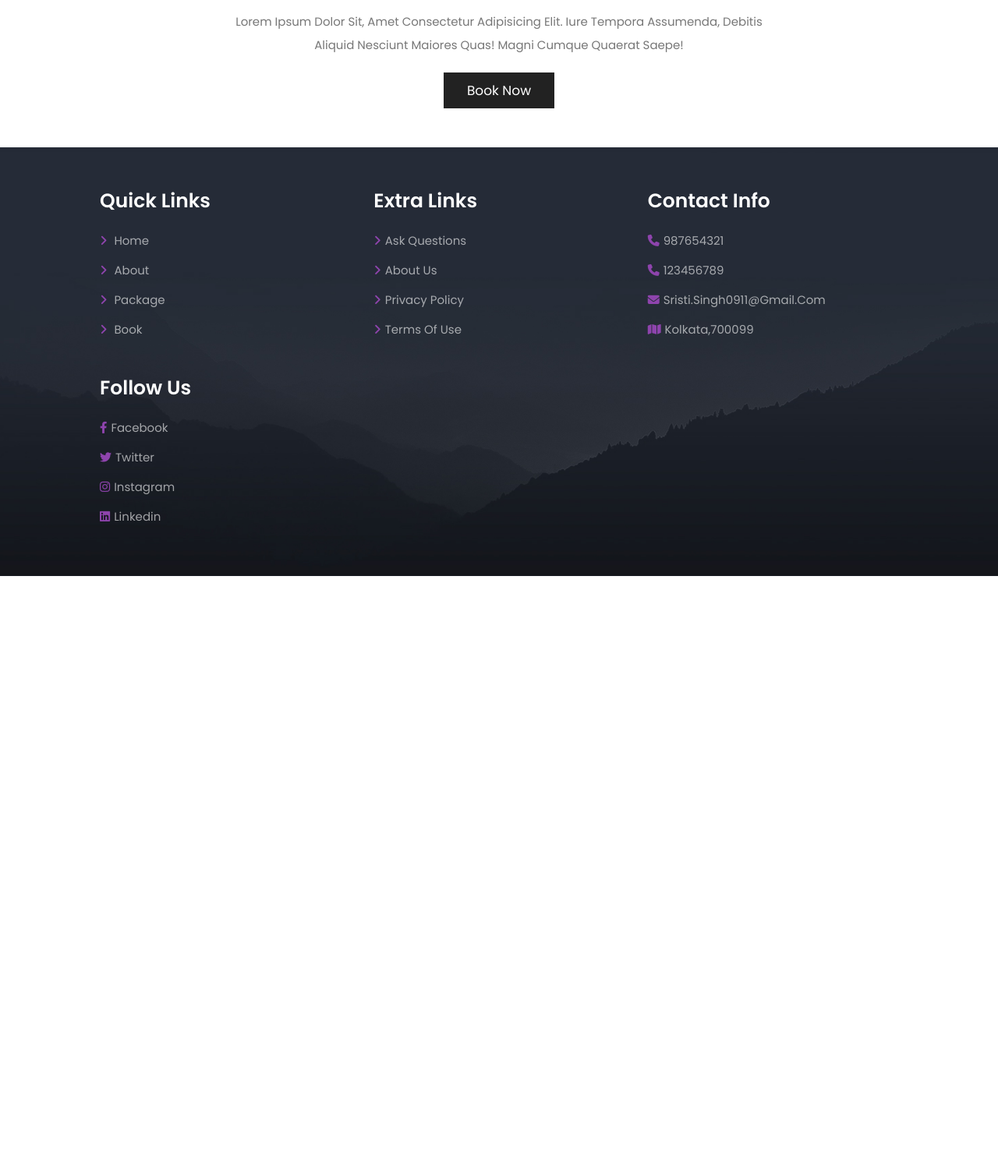
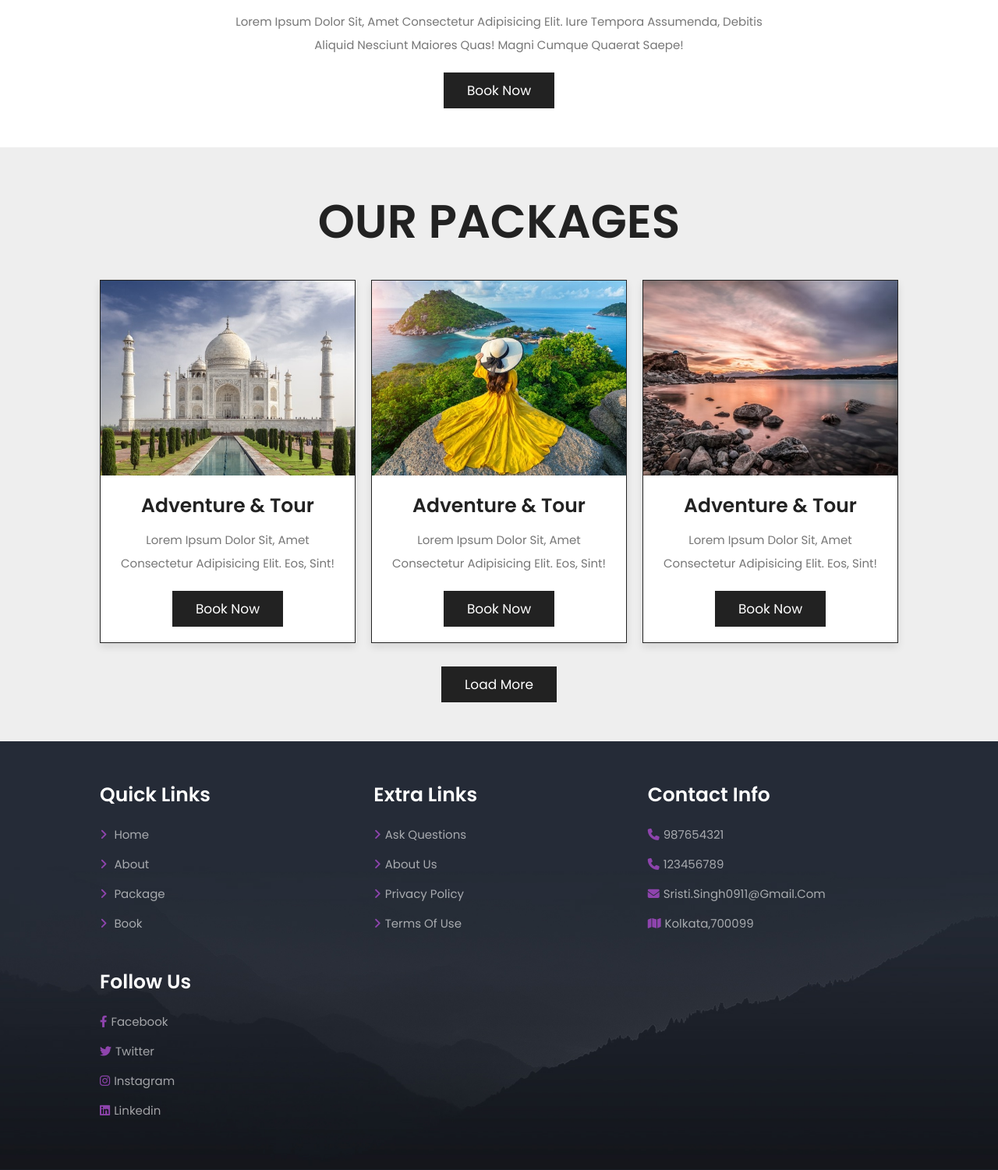
Before and after one commit to sristi09/project, a PHP site: page /home.php in a window 1280 px wide. Shown: the part 1853-3354 px from the top of the page at 78% size. Before the commit the page ends 2592 px from the top, so only its background shows below. Run offline with PHP 8.4, Linux system fonts and the light colour scheme; some libraries are stand-ins or nearby versions.

Commit message:
package section done

```diff
--- a/home.php
+++ b/home.php
@@ -148,6 +148,55 @@
 
 <!-- home offer section ends -->
 
+<!-- home packages section starts  -->
+
+<section class="home-packages">
+
+   <h1 class="heading-title"> our packages </h1>
+
+   <div class="box-container">
+
+      <div class="box">
+         <div class="image">
+            <img src="images/img-1.jpg" alt="">
+         </div>
+         <div class="content">
+            <h3>adventure & tour</h3>
+            <p>Lorem ipsum dolor sit, amet consectetur adipisicing elit. Eos, sint!</p>
+            <a href="book.php" class="btn">book now</a>
+         </div>
+      </div>
+
+      <div class="box">
+         <div class="image">
+            <img src="images/img-2.jpg" alt="">
+         </div>
+         <div class="content">
+            <h3>adventure & tour</h3>
+            <p>Lorem ipsum dolor sit, amet consectetur adipisicing elit. Eos, sint!</p>
+            <a href="book.php" class="btn">book now</a>
+         </div>
+      </div>
+
+      <div class="box">
+         <div class="image">
+            <img src="images/img-3.jpg" alt="">
+         </div>
+         <div class="content">
+            <h3>adventure & tour</h3>
+            <p>Lorem ipsum dolor sit, amet consectetur adipisicing elit. Eos, sint!</p>
+            <a href="book.php" class="btn">book now</a>
+         </div>
+      </div>
+
+   </div>
+
+   <div class="load-more"> <a href="package.php" class="btn">load more</a> </div>
+
+</section>
+
+<!-- home packages section ends -->
+
 
 
 
```
